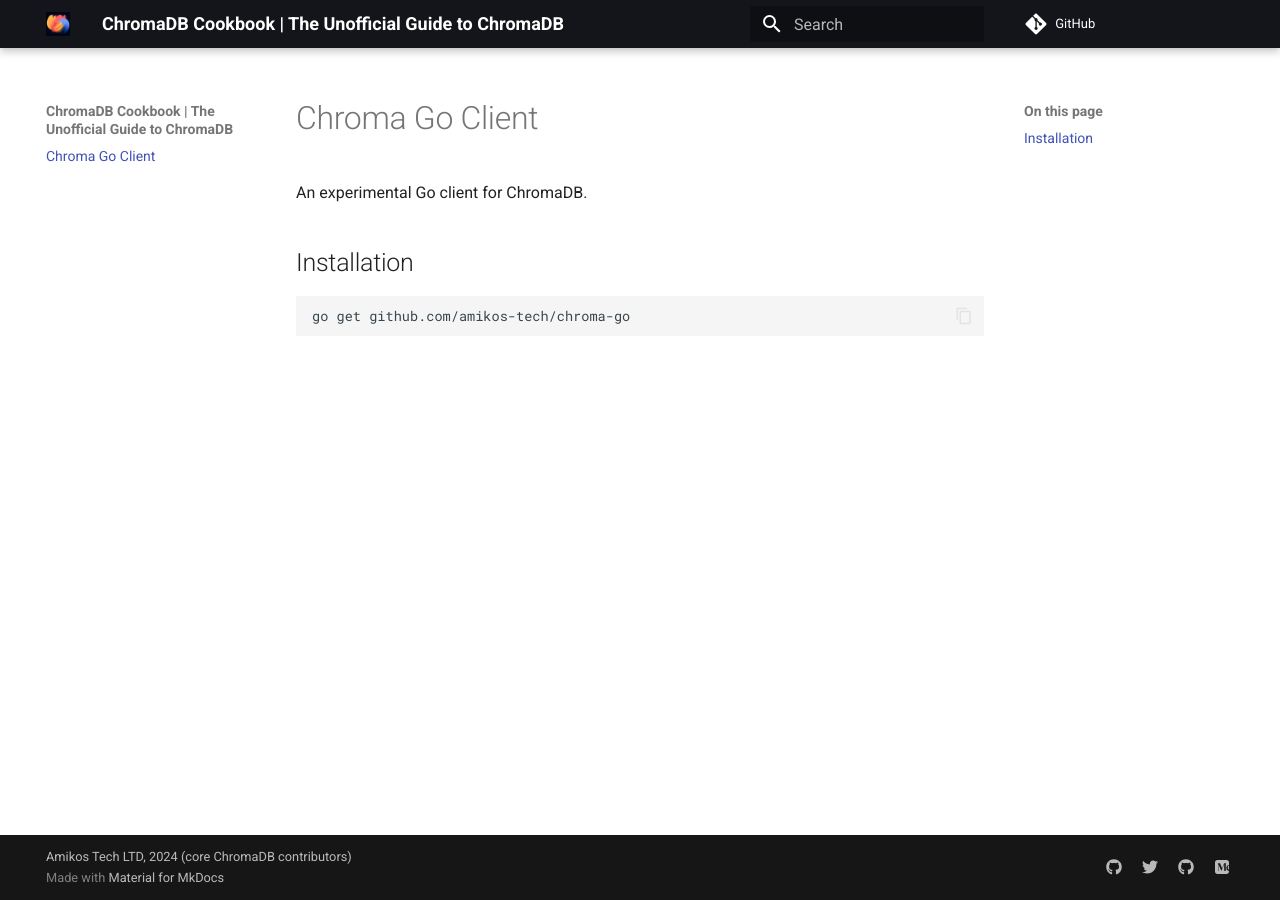
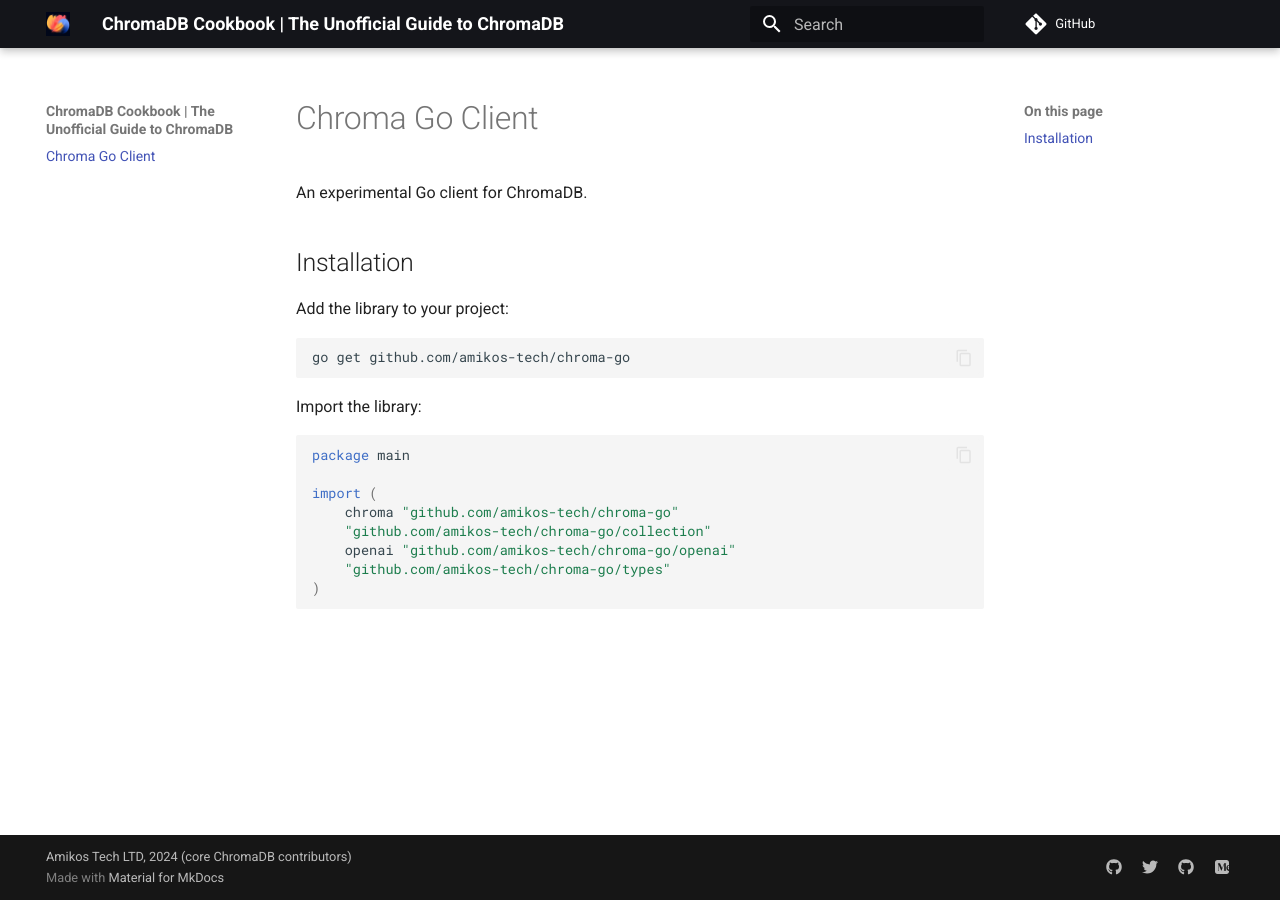
Before and after one commit to amikos-tech/chroma-go, an MkDocs documentation site: the page built from docs/docs/index.md, in a window 1280 px wide. Built offline with MkDocs 1.6.1 and Material for MkDocs 9.7.7, drawn with Linux system fonts in a browser that asks for light colours; comment, search, counter and statistics services are not loaded.

Commit message:
docs: Added get/import docs

````diff
--- a/docs/docs/index.md
+++ b/docs/docs/index.md
@@ -5,6 +5,22 @@ An experimental Go client for ChromaDB.
 
 ## Installation
 
+Add the library to your project:
+
 ```bash
 go get github.com/amikos-tech/chroma-go
 ```
+
+
+Import the library:
+
+```go
+package main
+
+import (
+    chroma "github.com/amikos-tech/chroma-go"
+    "github.com/amikos-tech/chroma-go/collection"
+    openai "github.com/amikos-tech/chroma-go/openai"
+    "github.com/amikos-tech/chroma-go/types"
+)
+```
````
